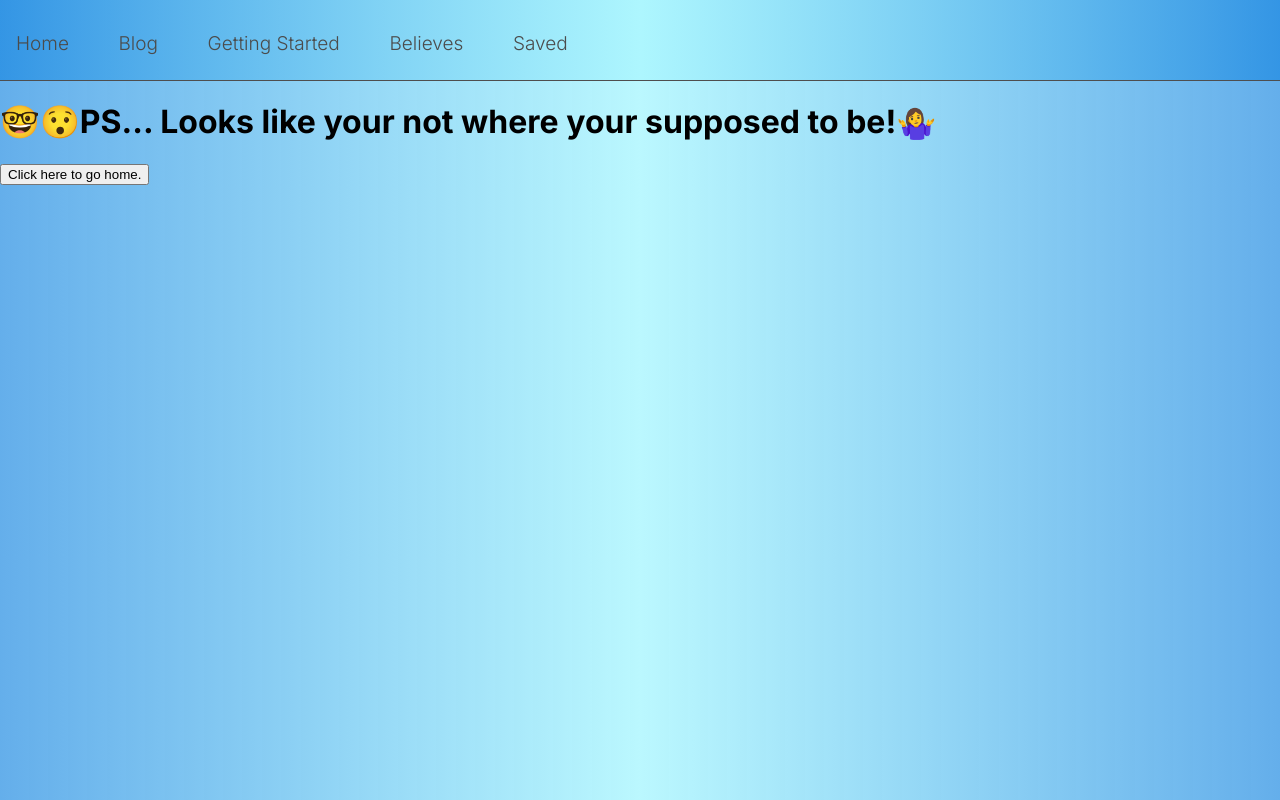
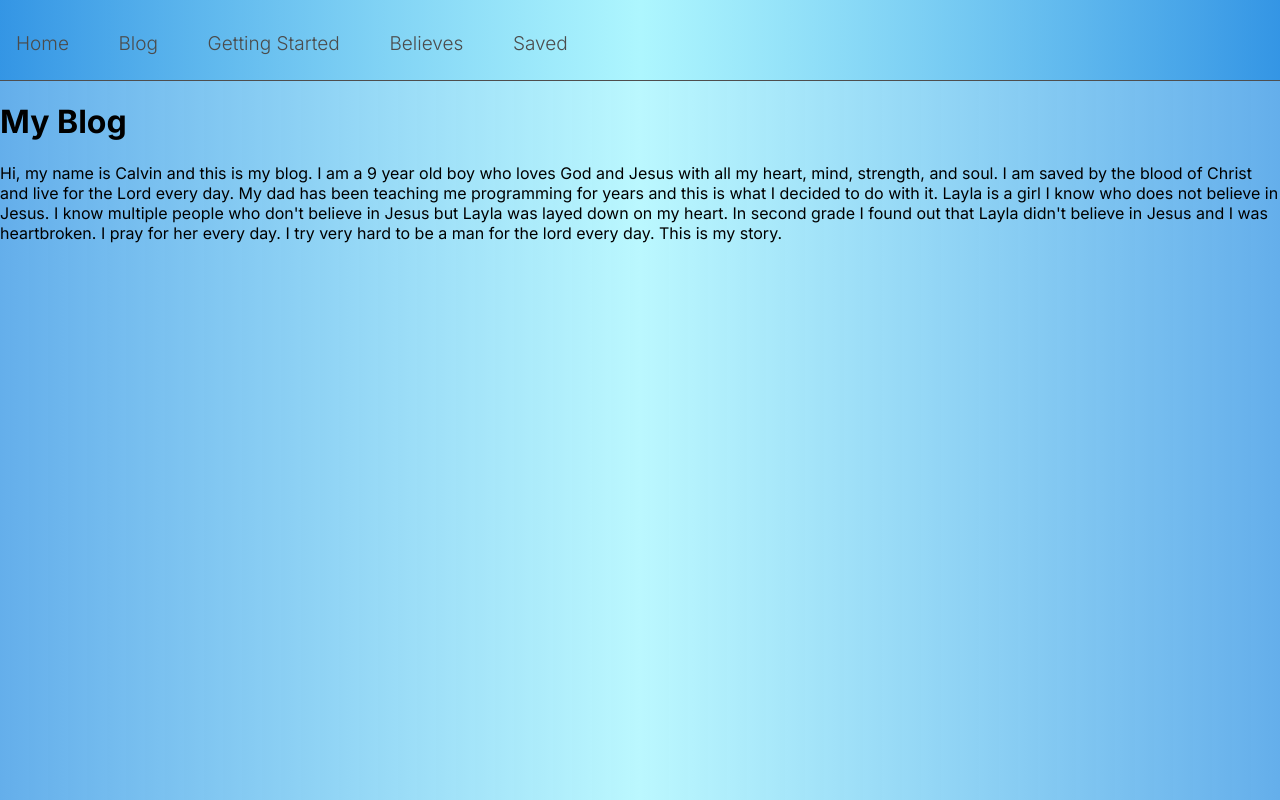
Before and after one commit to CalvinFrank/My-Jesus, a Next.js app: page /blog/self in a window 1280 px wide. Built offline with nearby package versions, Linux system fonts and the light colour scheme.

Commit message:
v. 1.1.0 added more to blog

```diff
--- a/app/blog/page.js
+++ b/app/blog/page.js
@@ -1,13 +1,15 @@
 "use client"
+import { useRouter } from "next/navigation"
 
 export default function Blog() {
+  const router=useRouter()
   return (
     <div>
       <h1>About This Webesite</h1>
       <p>This app is made so that the kingdom of god can be expanded.   This app was inspired by the song My Jesus:</p>
       <a href="https://www.youtube.com/watch?v=SouXPjiMZD0">https://www.youtube.com/watch?v=SouXPjiMZD0</a>
       <h1>About The Creator</h1>
-      <p>Calvin is a 9 year old who codes and loves God.  He also likes other things like football, friends, etc.</p>
+      <p>Calvin is a 9 year old who codes and loves God.  He also likes other things like football, friends, etc.  Learn more <button onClick={()=>{router.push("/blog/self")}}>here.</button></p>
     </div>
   )
 }
--- /dev/null
+++ b/app/blog/self/page.js
@@ -0,0 +1,8 @@
+export default function Selfblog() {
+  return (
+    <div>
+      <h1>My Blog</h1>
+      <p>Hi, my name is Calvin and this is my blog.  I am a 9 year old boy who loves God and Jesus with all my heart, mind, strength, and soul.  I am saved by the blood of Christ and live for the Lord every day.  My dad has been teaching me programming for years and this is what I decided to do with it.  Layla is a girl I know who does not believe in Jesus.  I know multiple people who don't believe in Jesus but Layla was layed down on my heart.  In second grade I found out that Layla didn't believe in Jesus and I was heartbroken.  I pray for her every day.  I try very hard to be a man for the lord every day.  This is my story.</p>
+    </div>
+  )
+}
```
